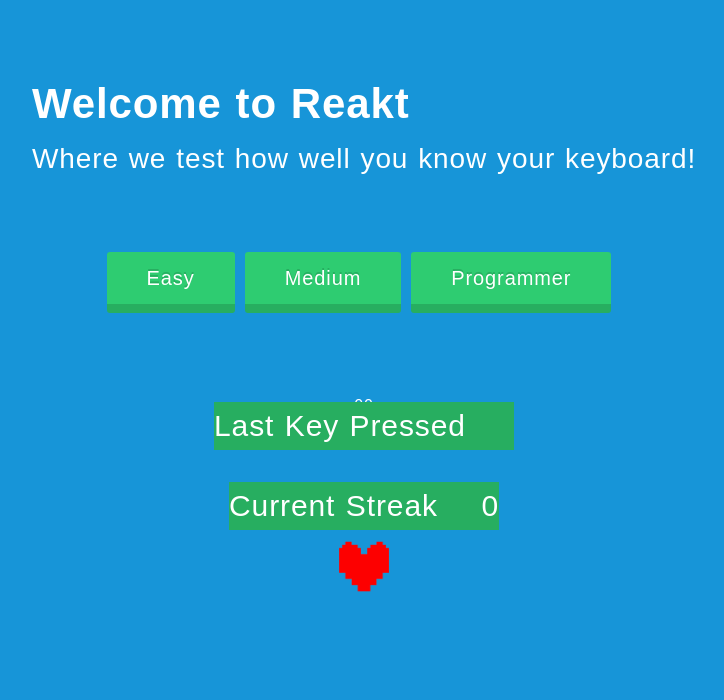
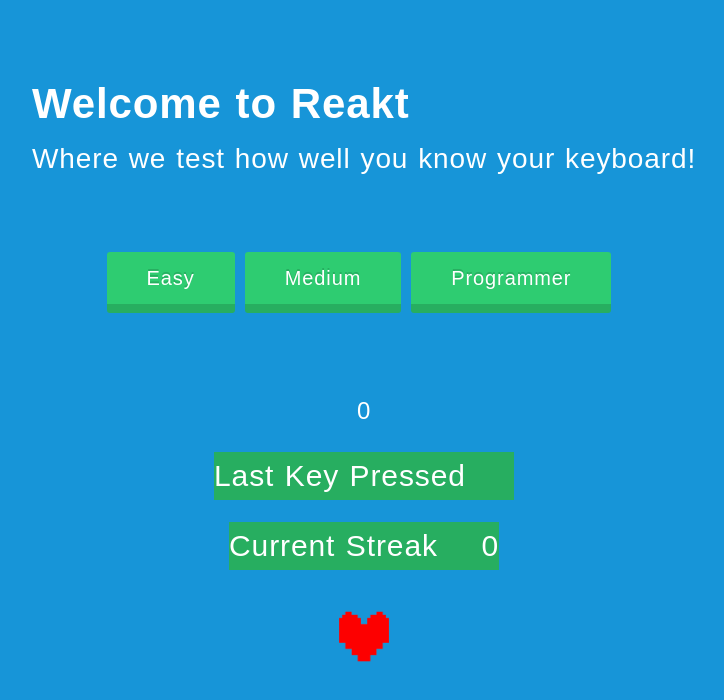
Before and after one commit to alexalextran/keyboard-game, a React (Create React App) app: page / in a window 1280 px wide. Shown: the top 700 px of the page, without its empty margins (276-1000 px from the left). Built offline with nearby package versions, Linux system fonts and the light colour scheme.

Commit message:
added a gameover page

```diff
--- a/src/App.css
+++ b/src/App.css
@@ -108,9 +108,15 @@ button {
 
  }
 
+ .stopwatch{
+   position: absolute;
+   bottom: 370px;
+   font-size: 24px;
+ }
+
  .KEY__ENTERED{
   position: absolute;
-  bottom: 350px;
+  bottom: 300px;
   display: flex;
   font-size: 30px;
   width: 300px;
@@ -120,7 +126,7 @@ button {
 
  .current__streak{
    position: absolute;
-   bottom: 270px;
+   bottom: 230px;
    display: flex;
    font-size: 30px;
    width: 270px;
@@ -130,7 +136,7 @@ button {
 
  .current__life{
    position: absolute;
-   bottom: 200px;
+   bottom: 130px;
  }
 
  @keyframes float{
@@ -170,3 +176,45 @@ button {
    }
 
  }
+
+ .gameover{
+   z-index: 100;
+  background-color: rgb(230, 230, 230);
+  position: absolute;
+  width: 100%;
+  top: 0;
+  bottom: 0;
+  justify-content: center;
+  align-items: center;
+  opacity: 1;
+  display: none;
+ }
+
+ @keyframes fade {
+   0%{
+     opacity: 0;
+   }
+   100%{
+    opacity: 1;
+  }
+
+ }
+
+ .gameover__card{
+   background-color: rgb(23,149,216);
+   border-radius: 25px;
+   display: flex;
+   text-align: center;
+   flex-direction: column;
+   padding: 50px;
+ }
+
+ .gameover__card--text{
+   padding: 20px 0px;
+ }
+
+ .red{
+   color: rgb(255, 0, 0);
+   font-weight: 600;
+   font-size: 22px;
+ }
--- a/src/components/Mainpage.jsx
+++ b/src/components/Mainpage.jsx
@@ -1,4 +1,4 @@
-import React, { useState } from "react";
+import React from "react";
 import heart from "../assets/heartimage.png";
 
 const Mainpage = () => {
@@ -52,16 +52,19 @@ const Mainpage = () => {
           makeid(difficulty);
         }, 4000);
       } else {
-        console.log("hmm");
+
         life--;
-        console.log(life);
         document.querySelector(".heart").style.filter ="grayscale(1)"
         document.querySelector(".heart").style.animationName ="shake"
         if (life < 0) {
           stop_timer()
           const sum = avg_time.reduce((a, b) => a + b, 0);
-          var average = (sum / avg_time.length).toFixed(0)
-          console.log(average)
+          var average = (sum / avg_time.length).toFixed(0) || 0
+
+          document.querySelector(".gameover").style.animation = "fade 800ms"
+          document.querySelector(".gameover").style.display ="flex"
+          document.getElementById("average").innerHTML = average
+          document.getElementById("streak").innerHTML = streak
 
           gameover = true;
           document.removeEventListener("keypress", executegame);
@@ -190,10 +193,18 @@ const Mainpage = () => {
         <img className="heart" alt="life" src={heart}></img>
       </div>
 
-      <div className="timer">
+      <div className="stopwatch">
       <div id="msec">
-            00
+            0
         </div>
+      </div>
+
+      <div className="gameover">
+            <div className="gameover__card">
+              <h2>Game Over</h2>
+              <p className="gameover__card--text">Nice try you got a streak of <span className="red" id="streak">14</span> and you averaged <span className="red" id="average">700ms</span></p>
+              <button>Wanna try again?</button>
+            </div>
       </div>
 
 
```
